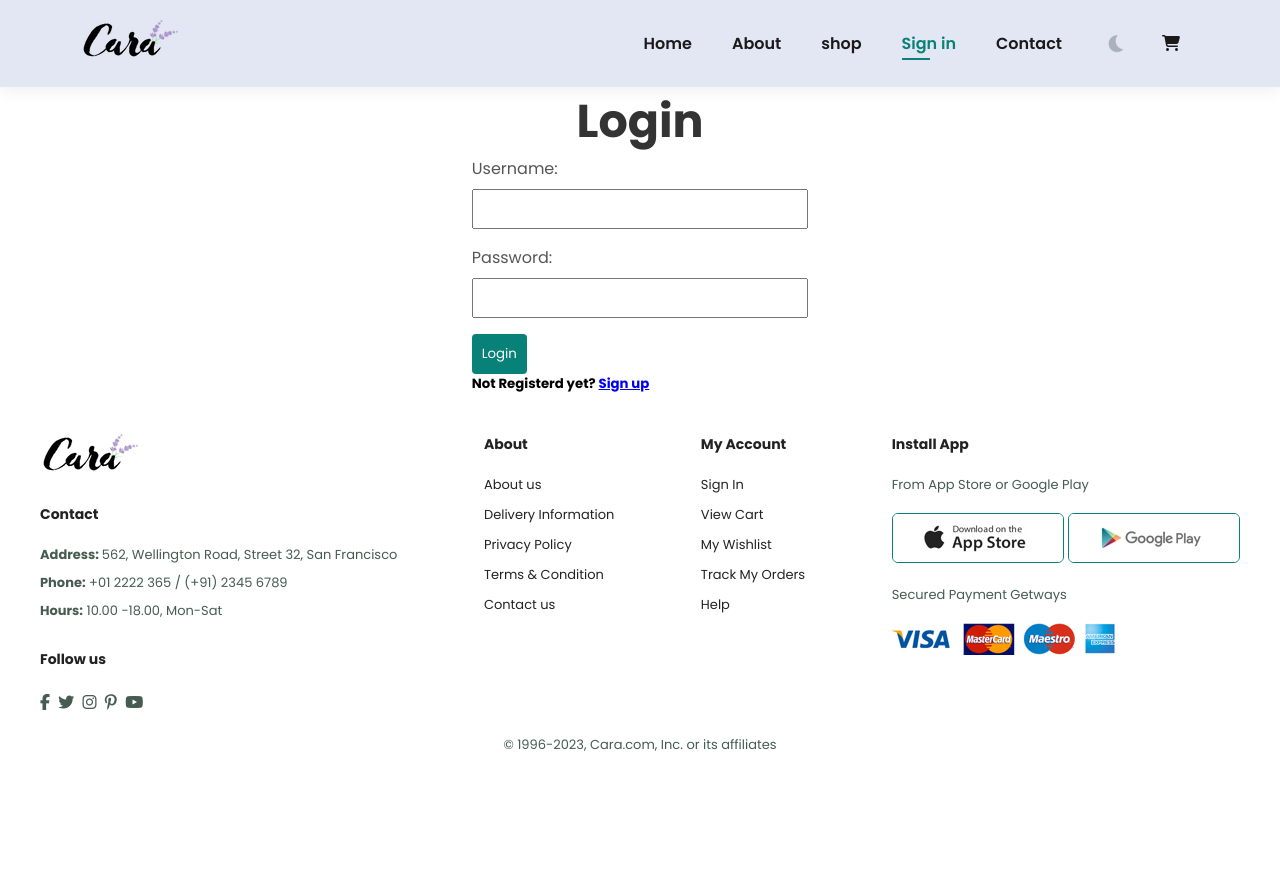
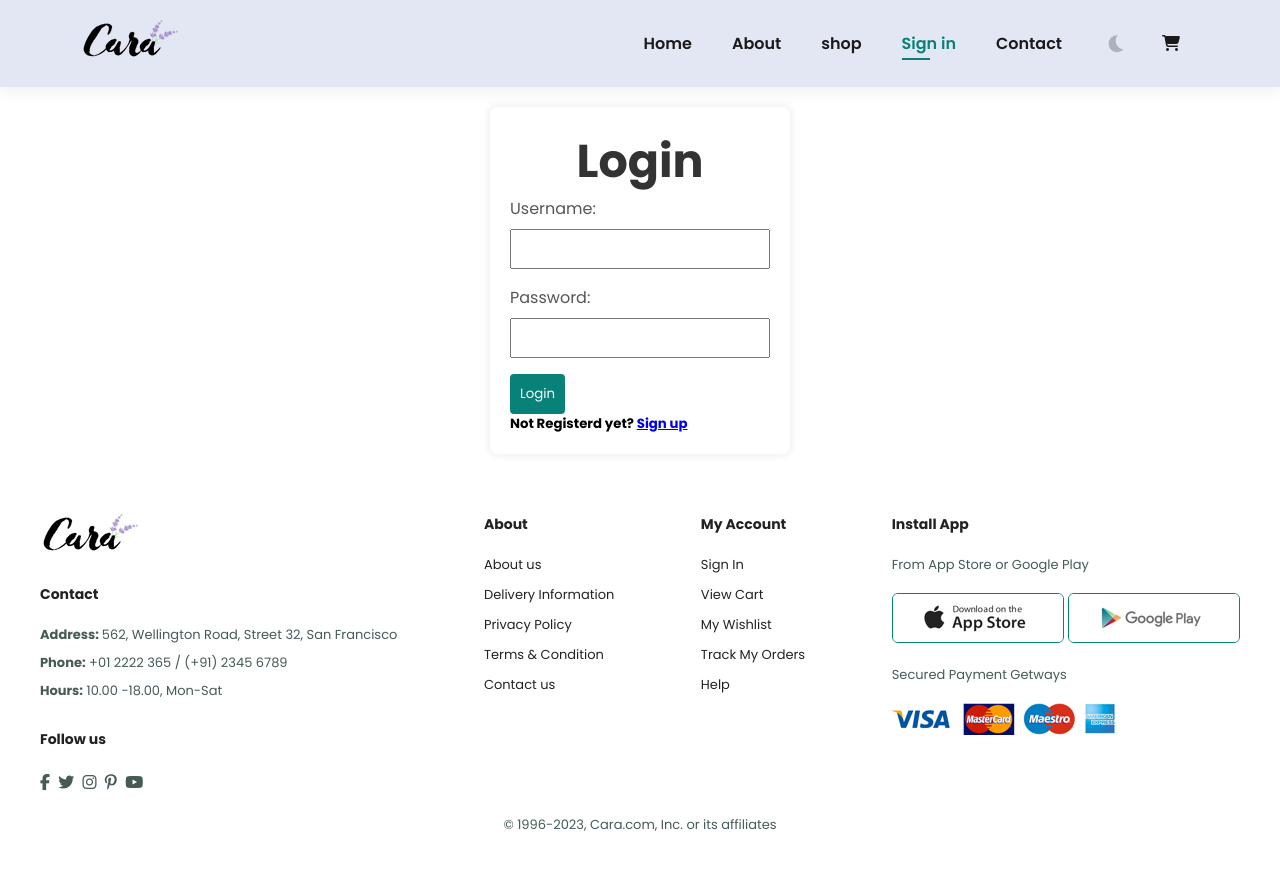
Before and after one commit to ManthanAdhau/My-E-Commerce-Project1, a plain HTML site: page signin.html in a window 1280 px wide. Before the commit the page ends 803 px from the top, so only its background shows below. Drawn offline with Linux system fonts and the light colour scheme.

Commit message:
signin.html

```diff
--- a/signin.html
+++ b/signin.html
@@ -38,7 +38,7 @@
     </section>
  <section>
     <div class="container-form">
-        <form class="form" id="loginForm">
+        <form class="form2" id="loginForm">
             <h2>Login</h2>
             <label for="loginUsername">Username:</label>
             <input type="text" id="loginUsername" name="loginUsername" required>
```
